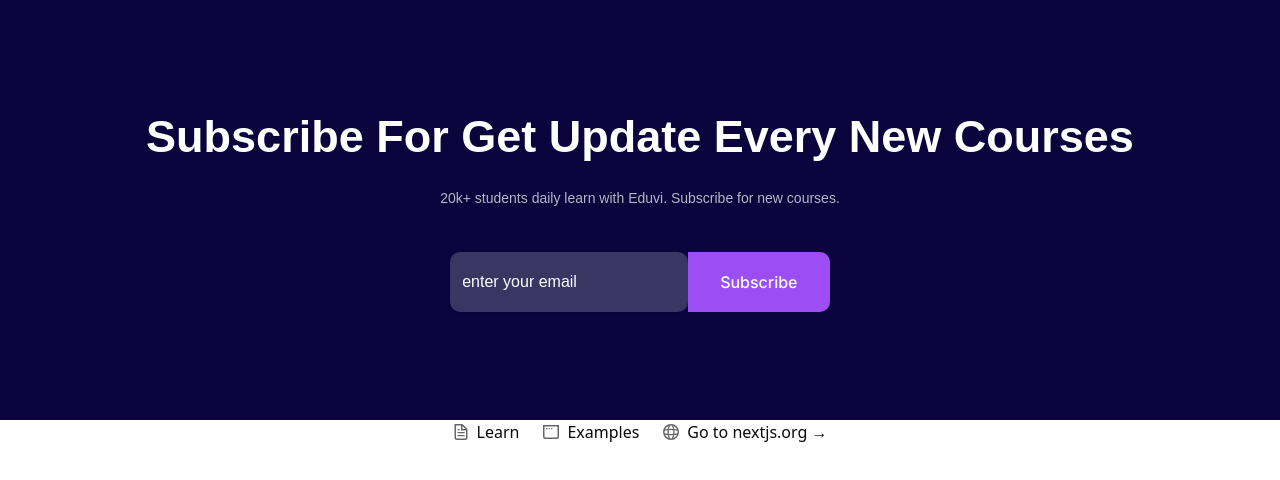
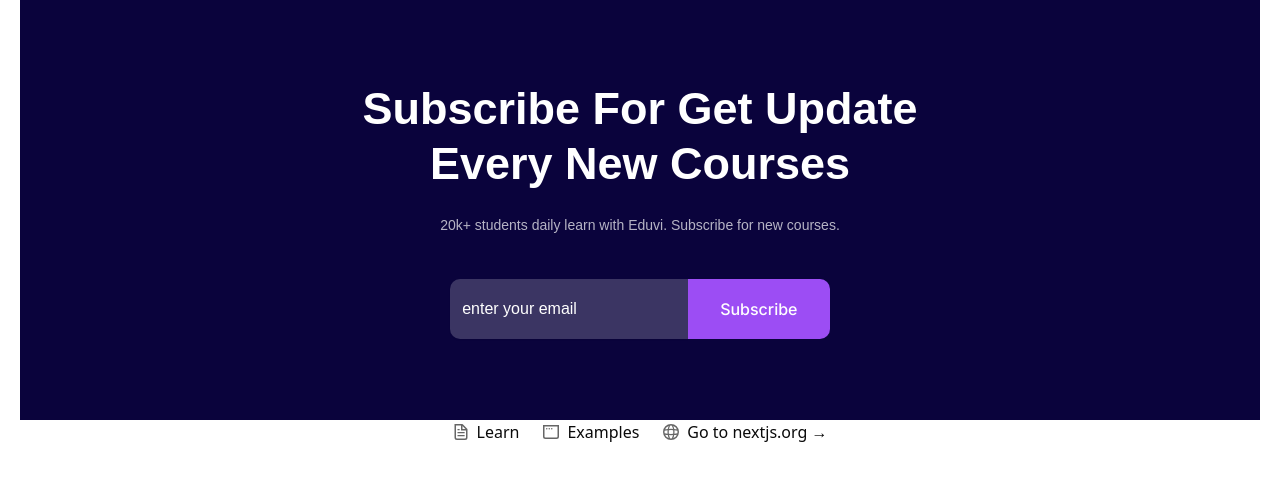
Before and after one commit to sabafakhri/E-learning-website, a Next.js app: page /shop in a window 1280 px wide. Shown: the top 480 px of the page. Built offline with nearby package versions, Linux system fonts and the light colour scheme; a web font is replaced by a local one.

Commit message:
fix: update subscribe component styling

```diff
--- a/app/shop/layout.tsx
+++ b/app/shop/layout.tsx
@@ -5,7 +5,7 @@ import React from "react";
 export default function layout() {
   return (
     <div>
-      <section className="mx-5 max-w-[1280px] rounded-[10px] sm:m-auto">
+      <section className="m-auto max-w-[1280px] rounded-[10px] px-5">
         <Subscribe />
       </section>
       <footer className="row-start-3 flex flex-wrap items-center justify-center gap-[24px]">
--- a/components/Subscribe.tsx
+++ b/components/Subscribe.tsx
@@ -3,9 +3,9 @@ import { Input } from "@/components/ui/input";
 
 export default function Subscribe() {
   return (
-    <div className="text-background dark:text-foreground font-metropolis flex flex-col items-center justify-center gap-3.75 bg-gray-900 text-center max-sm:px-5 max-sm:py-10 sm:h-105 sm:gap-5">
+    <div className="text-background dark:text-foreground font-metropolis flex flex-col items-center justify-center gap-3.75 bg-gray-900 px-5 py-10 text-center sm:h-105 sm:gap-5">
       <h2 className="text-45-55 font-bold max-sm:hidden">
-        Subscribe For Get Update Every New Courses
+        Subscribe For Get Update <br /> Every New Courses
       </h2>
       <h2 className="text-28-32 sm:text-35-40 font-bold sm:hidden">
         Subscribe For Get Update Every New Courses
@@ -16,7 +16,7 @@ export default function Subscribe() {
         </p>
         <div className="sm:focus-within:ring-ring/50 sm:focus-within:ring-offset-background mx-2.5 flex transition-all duration-300 max-sm:flex-col max-sm:gap-5 sm:focus-within:ring-[3px] lg:rounded-[10px]">
           <Input
-            className="peer text-14-30 lg:text-16-30 placeholder:text-background dark:placeholder:text-foreground h-12.5 rounded-[5px] border-none bg-white/20 font-medium sm:rounded-r-none sm:focus-visible:border-none sm:focus-visible:ring-0 lg:h-15 lg:rounded-[10px]"
+            className="peer text-14-30 lg:text-16-30 placeholder:text-background dark:placeholder:text-foreground h-12.5 rounded-[5px] border-none bg-white/20 font-medium sm:rounded-r-none sm:focus-visible:border-none sm:focus-visible:ring-0 lg:h-15 lg:rounded-l-[10px]"
             placeholder="enter your email"
           ></Input>
           <Button
```
